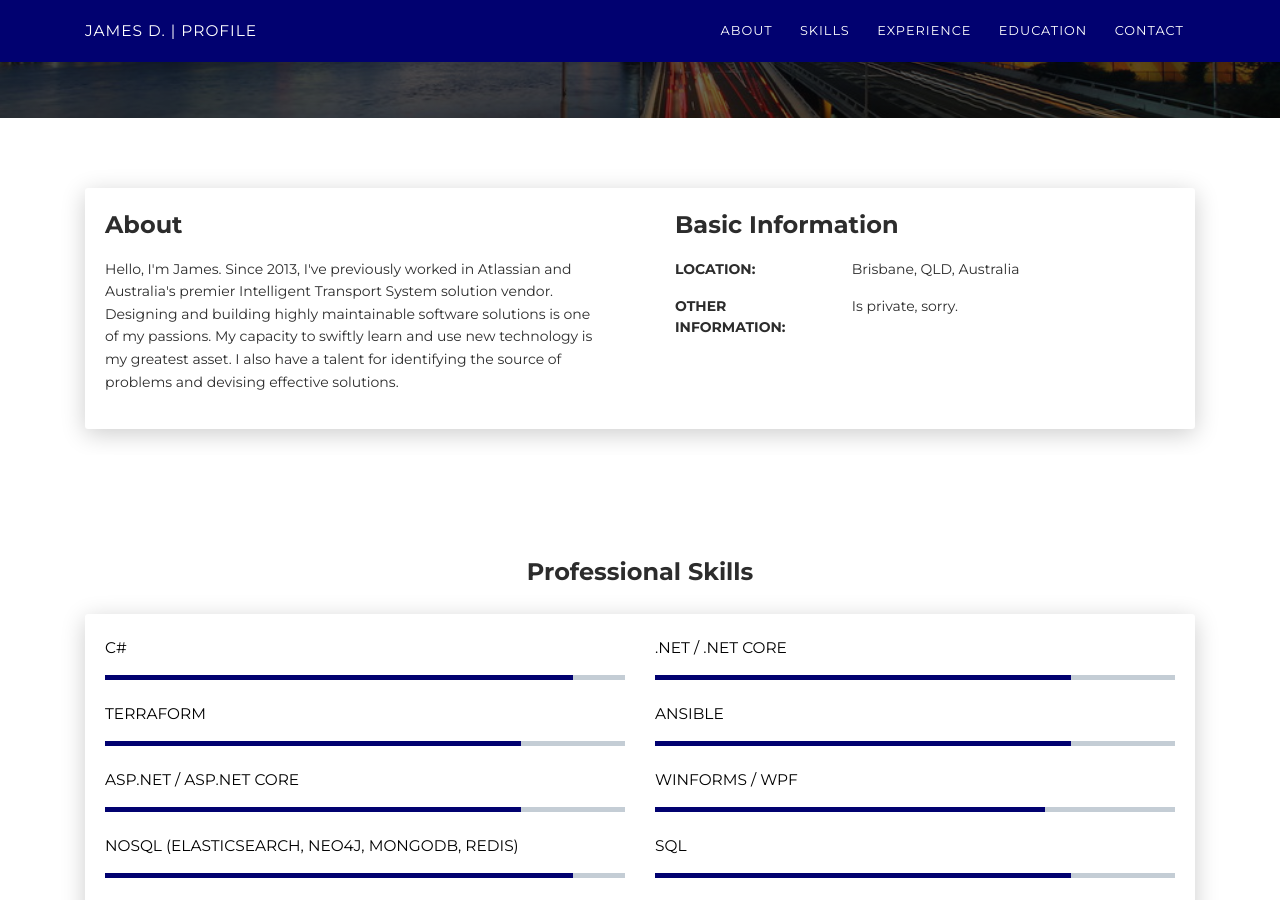
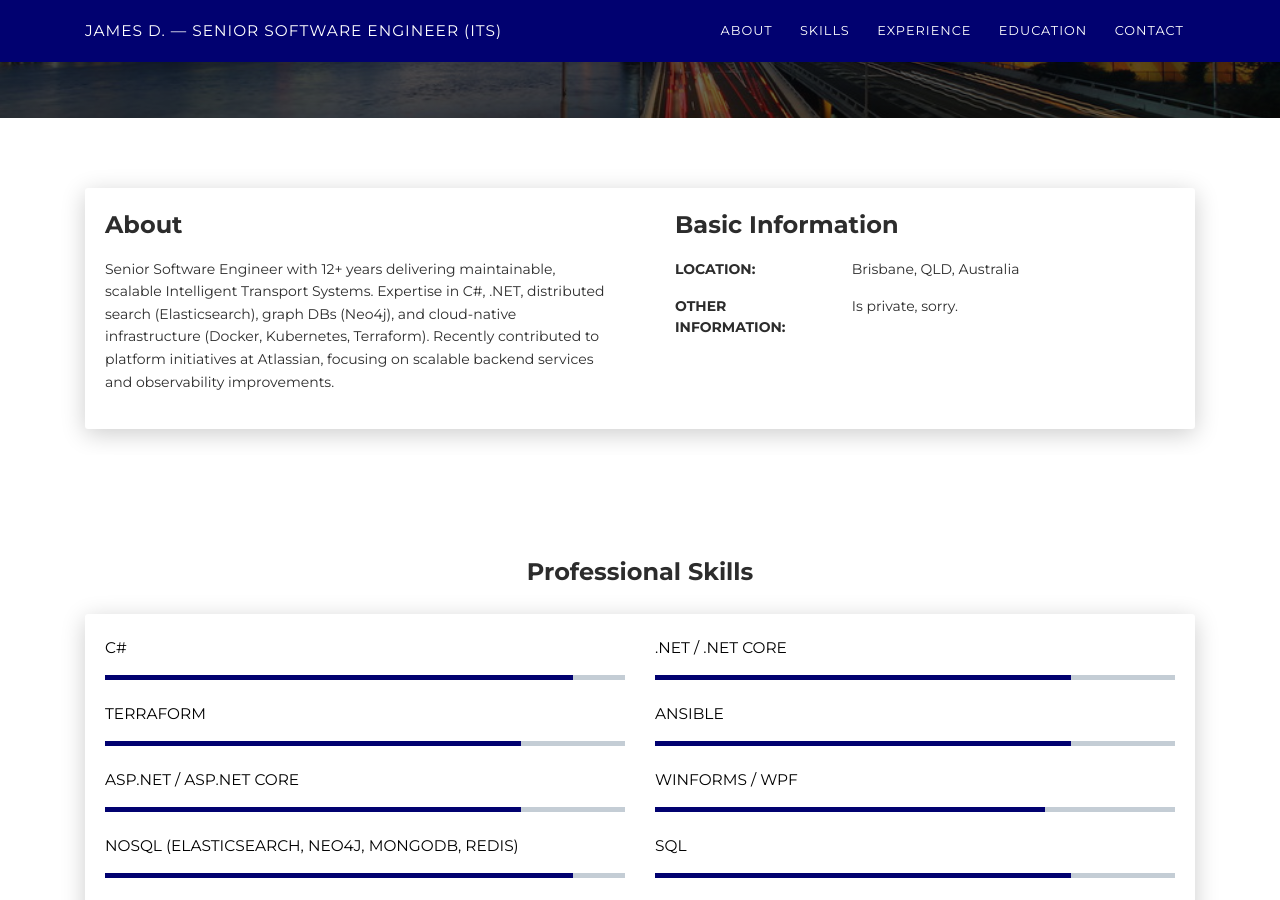
Before and after one commit to jamesd24/jamesd24.github.io, a Jekyll site: the page built from index.html, in a window 1280 px wide and 900 px high, scrolled down 432 px. Built offline with Jekyll 4.4.1, drawn with Linux system fonts in a browser that asks for light colours; nearby versions of some CDN libraries.

Commit message:
chore: update site description with Atlassian experience and enable jekyll-seo-tag

```diff
--- a/_config.yml
+++ b/_config.yml
@@ -1,14 +1,10 @@
 plugins:
     - jekyll-seo-tag
 
-title: James D. | Profile
+title: James D. — Senior Software Engineer (ITS)
 tagline: The professional profile of James D.
-description: |
-    Hello, I'm James.
-    Since 2013, I've previously worked in Atlassian and Australia's premier Intelligent Transport System solution vendor.
-    Designing and building highly maintainable software solutions is one of my passions.
-    My capacity to swiftly learn and use new technology is my greatest asset.
-    I also have a talent for identifying the source of problems and devising effective solutions.
+description: >-
+  Senior Software Engineer with 12+ years delivering maintainable, scalable Intelligent Transport Systems. Expertise in C#, .NET, distributed search (Elasticsearch), graph DBs (Neo4j), and cloud-native infrastructure (Docker, Kubernetes, Terraform). Recently contributed to platform initiatives at Atlassian, focusing on scalable backend services and observability improvements.
 url: jamesd24.github.io
 author: James D.
 my_roles: Senior Software Engineer, Problem Solver
```
